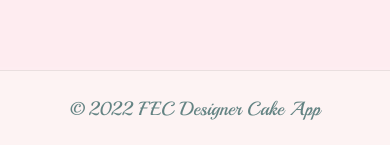
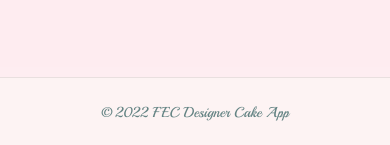
Before and after one commit to MercuryKTgithub/KU_BC_Group-Project_Name-XYZ, a React (Create React App) app in the folder client/: page / in a window 390 px wide. Shown: the part 696-841 px from the top of the page. Built offline with nearby package versions, Linux system fonts and the light colour scheme; no server answers; the HTML template or start-up script is replaced by a standard one; a web font is replaced by a local one.

Commit message:
heading varieties reorganized

```diff
--- a/client/src/index.css
+++ b/client/src/index.css
@@ -138,7 +138,7 @@
 }
 
 h4 {
-  font-size: 1.5rem;
+  font-size: 1.40rem;
 }
 
 h5 {
@@ -1587,7 +1587,7 @@
   }
 
   footer{
-    font-size: 1.15rem !important;
+    font-size: 1.15rem  ;
   }
 
   .form-input{
@@ -1667,7 +1667,7 @@
   }
 
   footer{
-    font-size: 1.2rem !important;
+    font-size: 1.2rem  ;
   }
 
   .form-input{
--- a/client/src/pages/Home.js
+++ b/client/src/pages/Home.js
@@ -29,7 +29,7 @@
         {loggedIn && user ? (<h5> Glad you've made it here.</h5> ) : <h5> Thanks for visiting</h5>}
         </div>
 
-        {loggedIn && user ? (<div className="col-12 col-lg-3 mb-3"><h5>{activeCurrentDate}</h5>Welcome, {user.username}!</div> ) :
+        {loggedIn && user ? (<div className="col-12 col-lg-3 mb-3"><h4>{activeCurrentDate}</h4><h5>Welcome, {user.username}!</h5></div> ) :
         // <div className="col-12 col-lg-3 mb-3"> <h5>June 1st, 2021</h5>Please register to place orders</div>  }
         <div className="col-12 col-lg-3 mb-3"> <h5>{activeCurrentDate}</h5>Please register to place orders</div>  }
 
```
